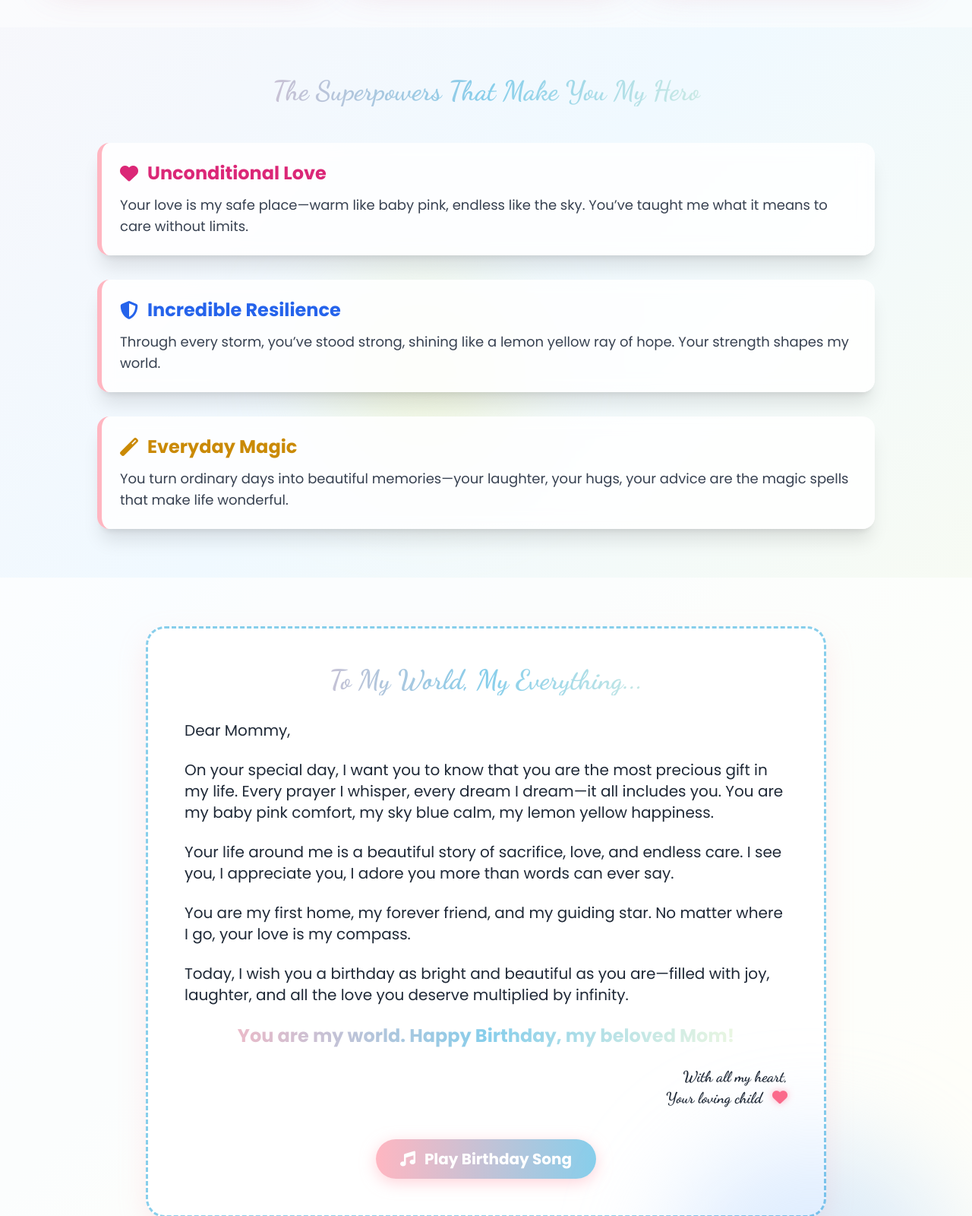
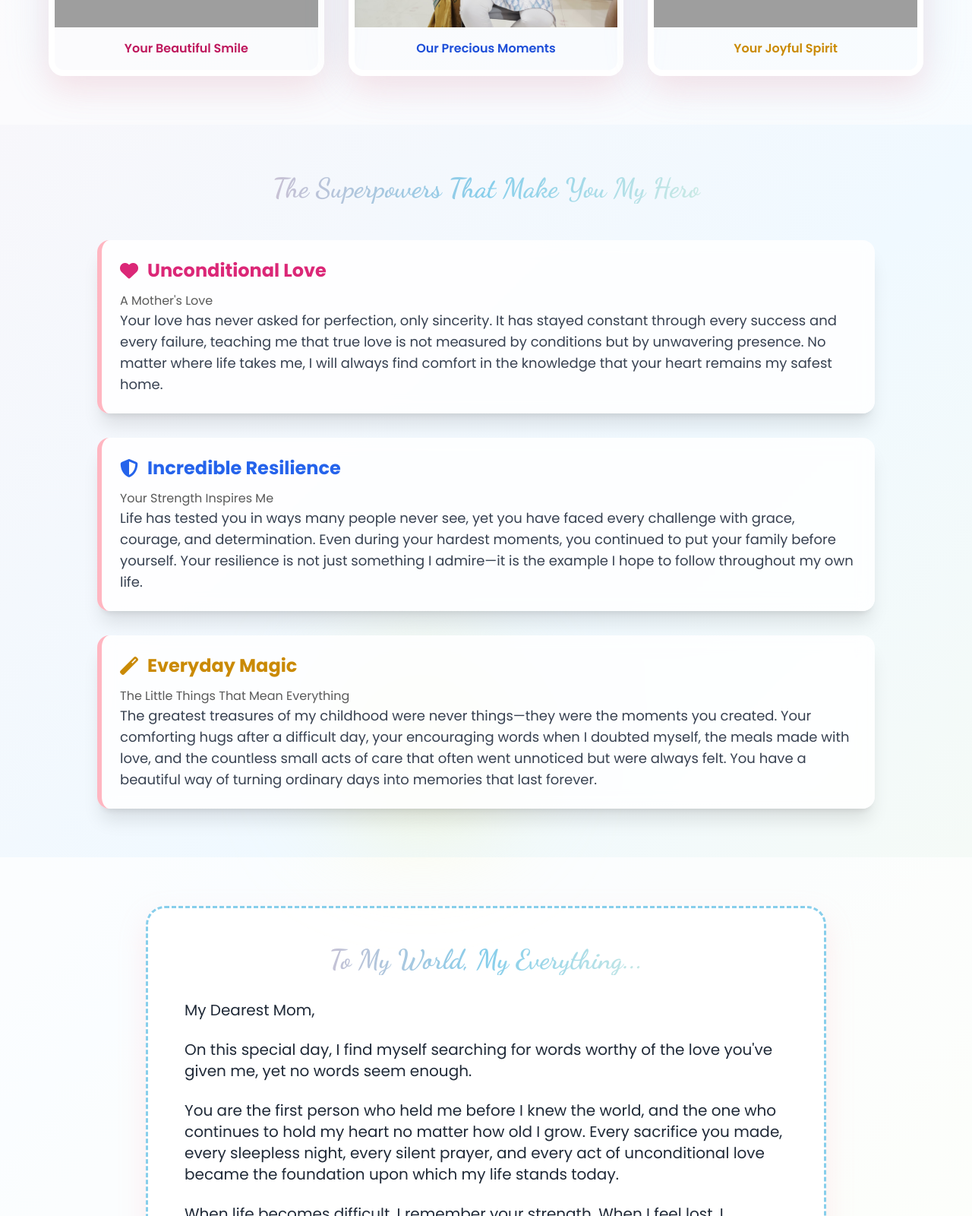
Before and after one commit to adityarasal006-coder/happybirthdaymummy, a plain HTML site: page index.html in a window 1280 px wide. Shown: the part 1200-2800 px from the top of the page at 76% size. Drawn offline with nearby package versions, Linux system fonts and the light colour scheme; grey boxes are pictures that could not be loaded.

Commit message:
Added final heartfelt message for mom

```diff
--- a/index.html
+++ b/index.html
@@ -134,7 +134,8 @@
                 <i class="fas fa-heart text-6xl heart pulse-heart"></i>
             </div>
             <h1 class="text-4xl md:text-6xl font-bold mb-6 cursive magic-text">Happy Birthday, Mummy!</h1>
-            <p class="text-xl md:text-2xl mb-10 text-gray-700 max-w-3xl mx-auto">Today is all about you—the most magical, beautiful, and loving person in my universe. You’re my baby pink, my sky blue, my lemon yellow sunshine!</p>
+            <p class="text-xl md:text-2xl mb-10 text-gray-700 max-w-3xl mx-auto">Today is not just your birthday; it is the celebration of the most beautiful blessing God ever placed in my life.
+You are the heartbeat behind my happiest memories, the strength behind my courage, and the warmth behind every smile I wear. Every beautiful thing I know about love began with you, and every good thing I hope to become carries a piece of your guidance within it.</p>
             <button onclick="throwConfetti()" class="btn-glow px-8 py-3 rounded-full text-xl font-bold cursor-pointer">Celebrate Mom! <i class="ml-2 fas fa-birthday-cake"></i></button>
         </div>
     </section>
@@ -167,15 +168,18 @@
             <div class="space-y-8">
                 <div class="strength-card rounded-2xl p-6 shadow-xl">
                     <h3 class="text-2xl font-bold text-pink-600 mb-3 flex items-center"><i class="fas fa-heart mr-3"></i> Unconditional Love</h3>
-                    <p class="text-gray-700 text-lg">Your love is my safe place—warm like baby pink, endless like the sky. You’ve taught me what it means to care without limits.</p>
+                    <p>A Mother's Love</p>
+                    <p class="text-gray-700 text-lg">Your love has never asked for perfection, only sincerity. It has stayed constant through every success and every failure, teaching me that true love is not measured by conditions but by unwavering presence. No matter where life takes me, I will always find comfort in the knowledge that your heart remains my safest home.</p>
                 </div>
                 <div class="strength-card rounded-2xl p-6 shadow-xl">
                     <h3 class="text-2xl font-bold text-blue-600 mb-3 flex items-center"><i class="fas fa-shield-alt mr-3"></i> Incredible Resilience</h3>
-                    <p class="text-gray-700 text-lg">Through every storm, you’ve stood strong, shining like a lemon yellow ray of hope. Your strength shapes my world.</p>
+                    <p>Your Strength Inspires Me</p>
+                    <p class="text-gray-700 text-lg">Life has tested you in ways many people never see, yet you have faced every challenge with grace, courage, and determination. Even during your hardest moments, you continued to put your family before yourself. Your resilience is not just something I admire—it is the example I hope to follow throughout my own life.</p>
                 </div>
                 <div class="strength-card rounded-2xl p-6 shadow-xl">
                     <h3 class="text-2xl font-bold text-yellow-600 mb-3 flex items-center"><i class="fas fa-magic mr-3"></i> Everyday Magic</h3>
-                    <p class="text-gray-700 text-lg">You turn ordinary days into beautiful memories—your laughter, your hugs, your advice are the magic spells that make life wonderful.</p>
+                    <p>The Little Things That Mean Everything</p>
+                    <p class="text-gray-700 text-lg">The greatest treasures of my childhood were never things—they were the moments you created. Your comforting hugs after a difficult day, your encouraging words when I doubted myself, the meals made with love, and the countless small acts of care that often went unnoticed but were always felt. You have a beautiful way of turning ordinary days into memories that last forever.</p>
                 </div>
             </div>
         </div>
@@ -187,14 +191,35 @@
             <div class="message-box p-8 md:p-12">
                 <h2 class="text-3xl md:text-4xl font-bold text-center mb-8 cursive magic-text">To My World, My Everything...</h2>
                 <div class="text-gray-800 text-lg md:text-xl space-y-6 leading-relaxed">
-                    <p>Dear Mommy,</p>
-                    <p>On your special day, I want you to know that you are the most precious gift in my life. Every prayer I whisper, every dream I dream—it all includes you. You are my baby pink comfort, my sky blue calm, my lemon yellow happiness.</p>
-                    <p>Your life around me is a beautiful story of sacrifice, love, and endless care. I see you, I appreciate you, I adore you more than words can ever say.</p>
-                    <p>You are my first home, my forever friend, and my guiding star. No matter where I go, your love is my compass.</p>
-                    <p>Today, I wish you a birthday as bright and beautiful as you are—filled with joy, laughter, and all the love you deserve multiplied by infinity.</p>
-                    <p class="text-2xl text-center mt-10 font-bold magic-text">You are my world. Happy Birthday, my beloved Mom!</p>
-                    <p class="text-right text-xl mt-10 cursive">With all my heart,<br>Your loving child <i class="fas fa-heart ml-2 heart"></i></p>
-                </div>
+                    <p>My Dearest Mom,</p>
+                    <p>On this special day, I find myself searching for words worthy of the love you've given me, yet no words seem enough.</p>
+                    <p>You are the first person who held me before I knew the world, and the one who continues to hold my heart no matter how old I grow. Every sacrifice you made, every sleepless night, every silent prayer, and every act of unconditional love became the foundation upon which my life stands today.</p>
+                    <p>When life becomes difficult, I remember your strength. When I feel lost, I remember your wisdom. When I achieve something meaningful, I know a part of that success belongs to you because you never stopped believing in me.</p>
+                    <p>You have loved me through my mistakes, celebrated my victories as if they were your own, and stood beside me during moments when the world felt too heavy to carry alone.</p>
+                    <p>Mom, you are not just my mother—you are my greatest teacher, my strongest supporter, my safest place, and one of the greatest blessings I will ever receive in this lifetime.</p>
+                    <p>On your birthday, I pray that life returns to you every bit of happiness, peace, and love that you have spent so generously on everyone around you. You deserve a thousand lifetimes of joy for the love you've given in one.</p>
+                    <p class="text-2xl text-center mt-10 font-bold magic-text">
+    Happy Birthday, Mom. I love you more than words, more than distance, and more than time itself could ever measure.
+</p>
+
+<div class="mt-10 p-8 rounded-3xl text-center bg-gradient-to-r from-pink-50 via-blue-50 to-yellow-50 shadow-lg border-2 border-pink-200">
+    <h3 class="text-3xl cursive magic-text mb-4">
+        A Final Line
+    </h3>
+
+    <p class="text-gray-700 text-xl leading-relaxed italic">
+        If I could choose my mother in every lifetime, my choice would remain the same every single time.
+        Because no one could ever love me, guide me, or understand me the way you do.
+        You are, and always will be, the greatest blessing of my life.
+        ❤️🌷
+    </p>
+</div>
+
+<p class="text-right text-xl mt-10 cursive">
+    With all my heart,<br>
+    Your loving son <i class="fas fa-heart ml-2 heart"></i>
+</p>
+</div>
                 <div class="flex justify-center mt-10">
                     <audio id="birthday-song" src="WhatsApp Audio 2026-06-14 at 11.27.06 AM.mpeg"></audio>
                     <button onclick="playBirthdaySong()" class="btn-glow px-8 py-3 rounded-full text-xl font-bold cursor-pointer flex items-center">
```
